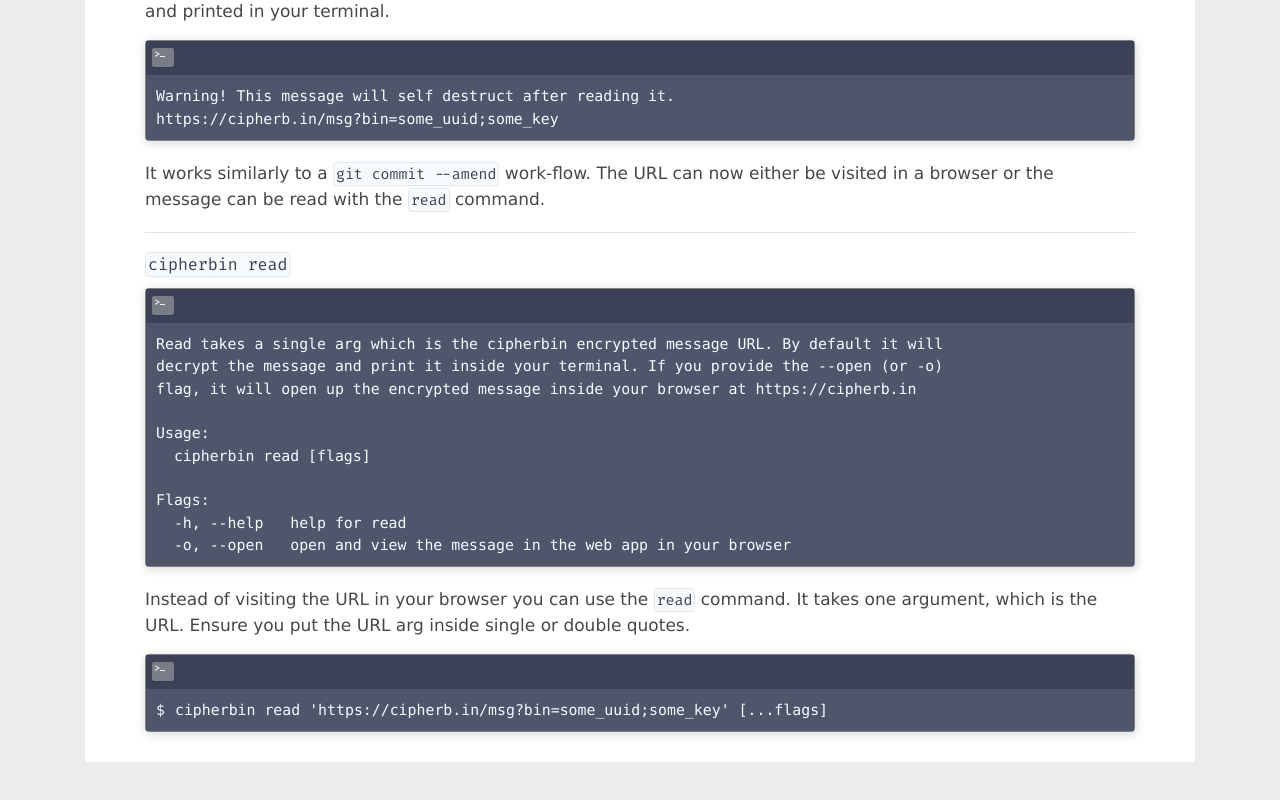
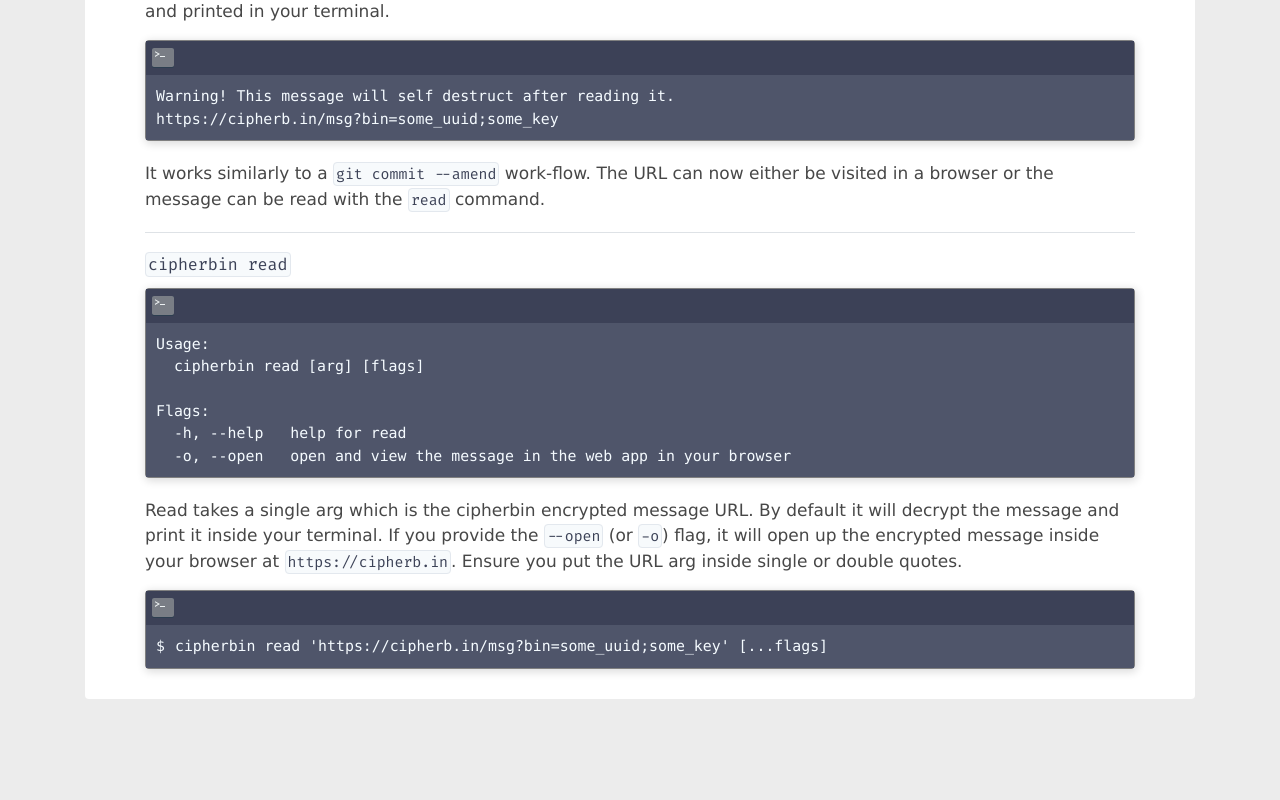
Before and after one commit to cipherbin/cipher-bin-client, a React (Create React App) app: page /cli in a window 1280 px wide. Shown: the part 956-1756 px from the top of the page. Built offline with nearby package versions, Linux system fonts and the light colour scheme.

Commit message:
Fix some visual/content bugs

```diff
--- a/src/components/Cli/Cli.css
+++ b/src/components/Cli/Cli.css
@@ -53,3 +53,10 @@
   padding-bottom: 20px;
   border-bottom: 1px solid #b8b8b8;
 }
+
+@media only screen and (max-width: 768px) {
+  .section-indent {
+    padding-left: 0px;
+    padding-right: 0px;
+  }
+}
--- a/src/components/Cli/Cli.js
+++ b/src/components/Cli/Cli.js
@@ -128,12 +128,8 @@
           </div>
           <Terminal
             commands={[
-              `Read takes a single arg which is the cipherbin encrypted message URL. By default it will
-decrypt the message and print it inside your terminal. If you provide the --open (or -o)
-flag, it will open up the encrypted message inside your browser at https://cipherb.in
-
-Usage:
-  cipherbin read [flags]
+              `Usage:
+  cipherbin read [arg] [flags]
 
 Flags:
   -h, --help   help for read
@@ -141,9 +137,11 @@
             ]}
           />
           <p className="command-explanation">
-            Instead of visiting the URL in your browser you can use the <code>read</code> command.
-            It takes one argument, which is the URL. Ensure you put the URL arg inside
-            single or double quotes.
+            Read takes a single arg which is the cipherbin encrypted message URL. By default
+            it will decrypt the message and print it inside your terminal. If you provide
+            the <code>--open</code> (or <code>-o</code>) flag, it will open up the encrypted
+            message inside your browser at <code>https://cipherb.in</code>. Ensure you put
+            the URL arg inside single or double quotes.
           </p>
           <Terminal
             promptSymbol="$"
--- a/src/components/NavigationBar/NavigationBar.css
+++ b/src/components/NavigationBar/NavigationBar.css
@@ -112,7 +112,7 @@
 /*** All these classes only applied after react media query ***/
 /* Position and sizing of burger button */
 .bm-burger-button {
-  position: fixed;
+  position: absolute;
   width: 36px;
   height: 30px;
   right: 36px;
```
